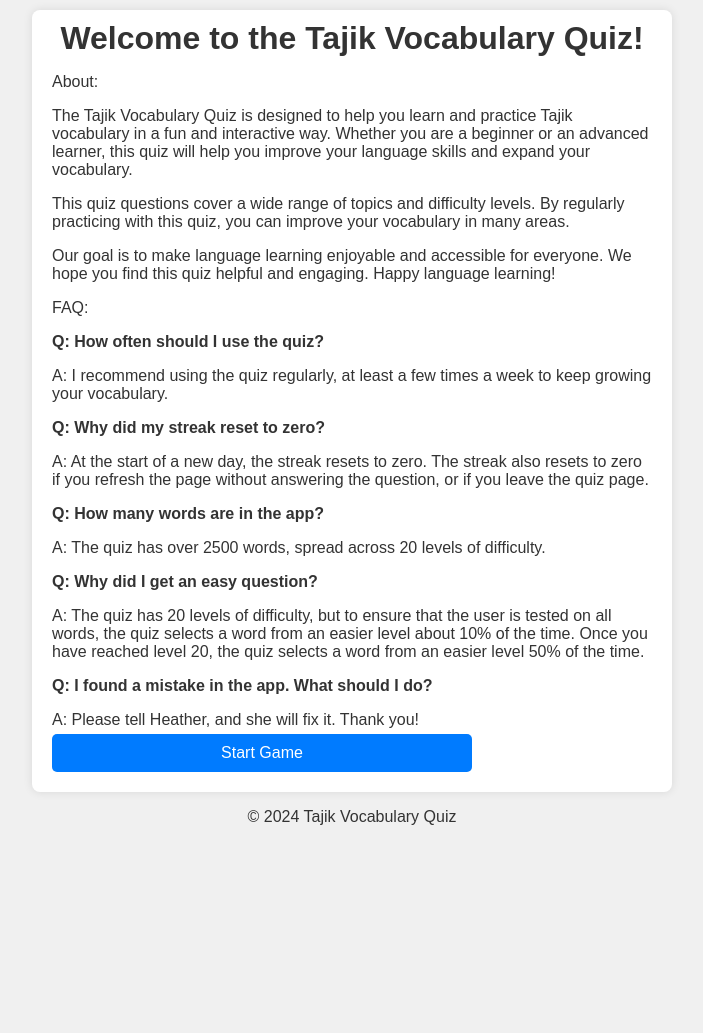
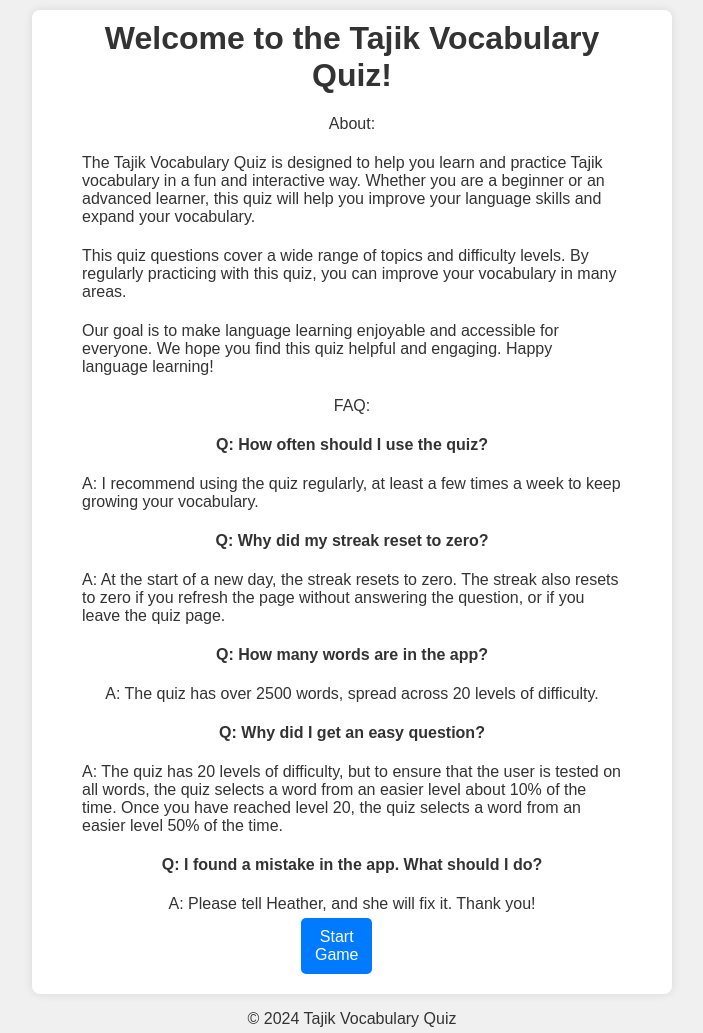
Before and after one commit to haagamble/tajik_vocab, a Flask app: page /about in a window 1280 px wide. Shown: the part 94-1127 px from the top of the page, without its empty margins (288-991 px from the left). Before the commit the page ends 919 px from the top, so only its background shows below. Run offline with Flask 3, Linux system fonts and the light colour scheme.

Commit message:
fix syntax  in about.html

```diff
--- a/templates/about.html
+++ b/templates/about.html
@@ -3,7 +3,7 @@
 {% block title %} Tajik Vocabulary Quiz{% endblock %}
 
 {% block content %}
-<div about-container>
+<div class="about-container">
     <h1>Welcome to the Tajik Vocabulary Quiz!</h1>
     <p>About:</p>
     <p>The Tajik Vocabulary Quiz is designed to help you learn and practice Tajik vocabulary in a fun and interactive
```
